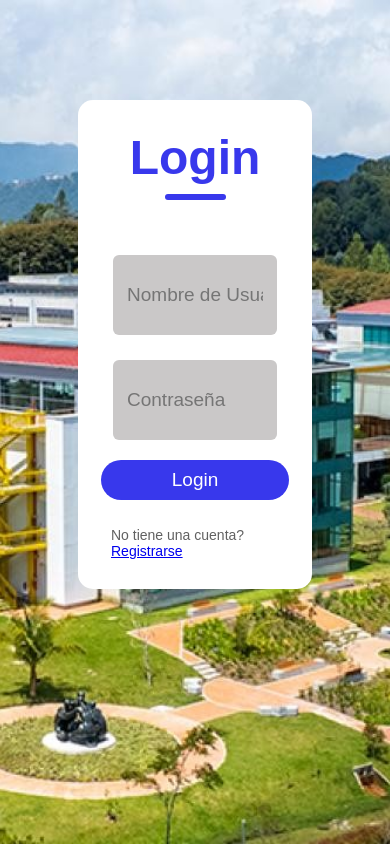
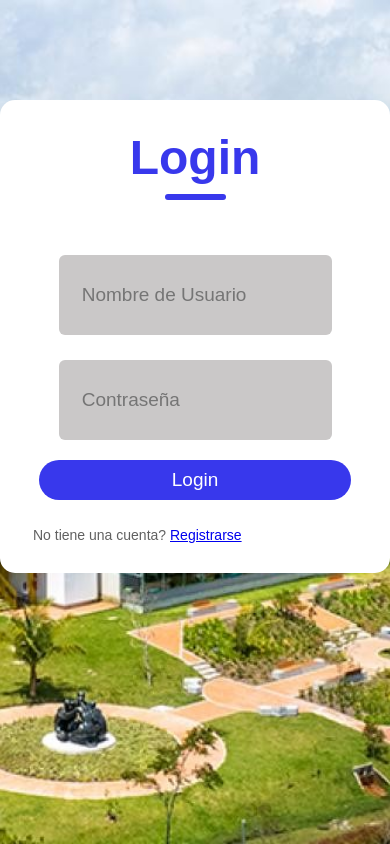
Before and after one commit to MateusLanzoni/ProyectoII, a React (Vite) app in the folder FrontEnd/sitio-web-buses/: page /login in a window 390 px wide. Built offline with nearby package versions, Linux system fonts and the light colour scheme.

Commit message:
Cambios de diseño

```diff
--- a/FrontEnd/sitio-web-buses/src/pages/Login.css
+++ b/FrontEnd/sitio-web-buses/src/pages/Login.css
@@ -93,3 +93,8 @@
     cursor: pointer;
 
 }
+@media (max-width: 480px){
+    .container{
+        width: 100%;
+    }
+}
--- a/FrontEnd/sitio-web-buses/src/pages/Register.css
+++ b/FrontEnd/sitio-web-buses/src/pages/Register.css
@@ -94,3 +94,8 @@
     cursor: pointer;
 
 }
+@media (max-width: 480px){
+    .container{
+        width: 100%;
+    }
+}
```
Also changed, not shown: 1 other file (tests, documents, lock files or other folders).
